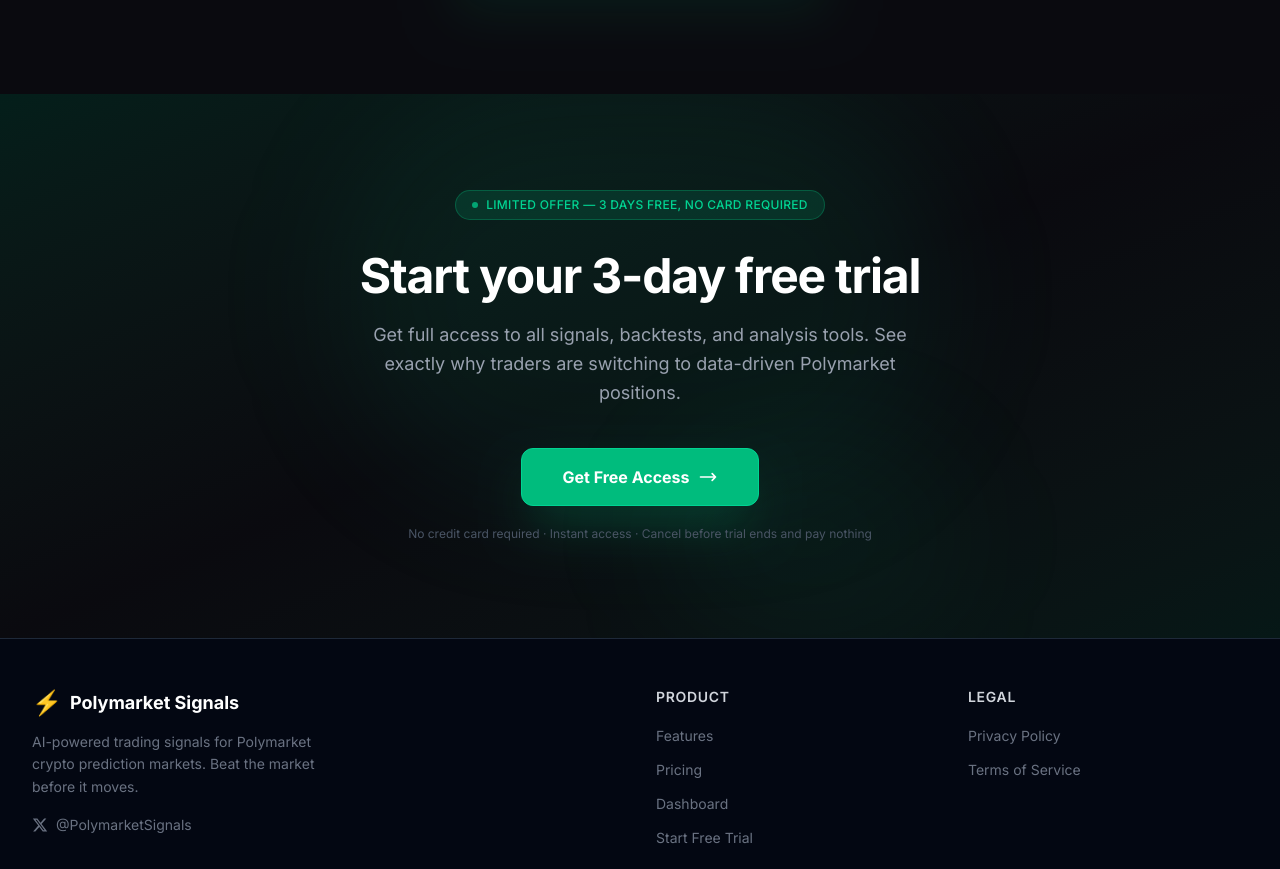
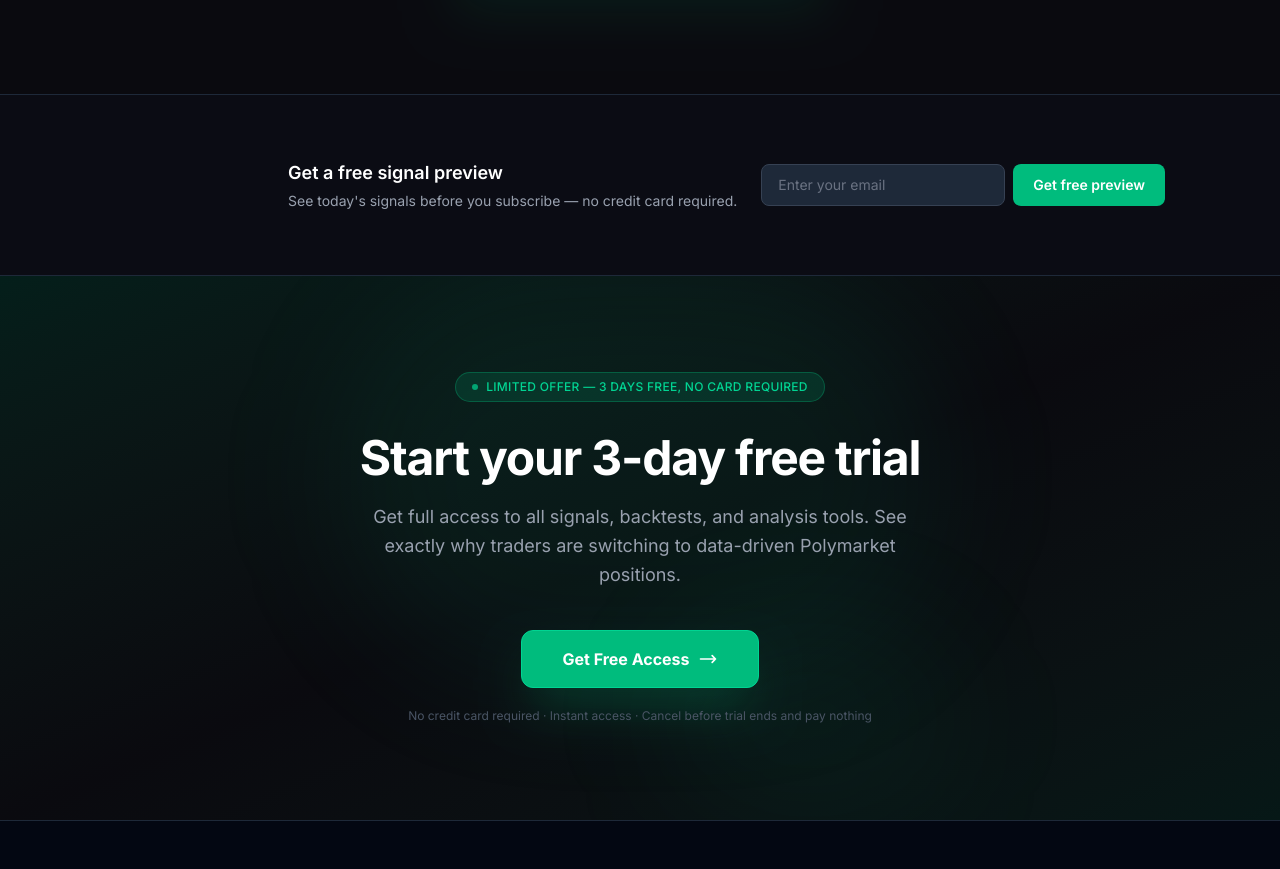
Before and after one commit to vamcrizer/poly-hope, a Next.js app: page / in a window 1280 px wide. Shown: the part 4119-4988 px from the top of the page. Built offline with nearby package versions, Linux system fonts and the light colour scheme; no server answers.

Commit message:
feat: newsletter/lead capture on landing page

```diff
--- /dev/null
+++ b/app/api/newsletter/route.ts
@@ -0,0 +1,19 @@
+import { NextRequest, NextResponse } from 'next/server';
+import { addNewsletterLead } from '@/lib/db';
+
+export const dynamic = 'force-dynamic';
+export const runtime = 'nodejs';
+
+export async function POST(request: NextRequest) {
+  const body = await request.json().catch(() => ({}));
+  const email = typeof body.email === 'string' ? body.email.trim() : '';
+
+  if (!email || !/^[^\s@]+@[^\s@]+\.[^\s@]+$/.test(email)) {
+    return NextResponse.json({ error: 'Valid email required' }, { status: 400 });
+  }
+
+  const source = typeof body.source === 'string' ? body.source.slice(0, 50) : 'landing';
+  addNewsletterLead(email, source);
+
+  return NextResponse.json({ success: true });
+}
--- a/app/page.tsx
+++ b/app/page.tsx
@@ -4,6 +4,7 @@
 import { Card, CardContent } from '@/components/ui/card';
 import { TestimonialCard } from '@/components/TestimonialCard';
 import { LiveSignalTicker } from '@/components/LiveSignalTicker';
+import { NewsletterCapture } from '@/components/NewsletterCapture';
 
 const stats = [
   { value: '2.5:1', label: 'Avg Risk:Reward Ratio' },
@@ -485,6 +486,23 @@
         </div>
       </section>
 
+      {/* Newsletter Capture */}
+      <section className="py-16 border-y border-gray-800 bg-gray-900/20">
+        <div className="max-w-3xl mx-auto px-4 sm:px-6 lg:px-8">
+          <div className="flex flex-col sm:flex-row items-start sm:items-center gap-6">
+            <div className="shrink-0">
+              <h3 className="text-lg font-semibold text-white mb-1">Get a free signal preview</h3>
+              <p className="text-sm text-gray-400">
+                See today&apos;s signals before you subscribe — no credit card required.
+              </p>
+            </div>
+            <div className="sm:ml-auto w-full sm:w-auto">
+              <NewsletterCapture />
+            </div>
+          </div>
+        </div>
+      </section>
+
       {/* Free Trial CTA */}
       <section className="py-24 relative overflow-hidden">
         <div className="absolute inset-0 bg-gradient-to-br from-emerald-950/60 via-[#0a0a0f] to-emerald-950/40 pointer-events-none" />
--- /dev/null
+++ b/components/NewsletterCapture.tsx
@@ -0,0 +1,65 @@
+'use client';
+
+import { useState, FormEvent } from 'react';
+
+export function NewsletterCapture() {
+  const [email, setEmail] = useState('');
+  const [loading, setLoading] = useState(false);
+  const [done, setDone] = useState(false);
+  const [error, setError] = useState('');
+
+  async function handleSubmit(e: FormEvent) {
+    e.preventDefault();
+    if (!email.trim()) return;
+    setLoading(true);
+    setError('');
+    try {
+      const res = await fetch('/api/newsletter', {
+        method: 'POST',
+        headers: { 'Content-Type': 'application/json' },
+        body: JSON.stringify({ email, source: 'landing' }),
+      });
+      if (res.ok) {
+        setDone(true);
+      } else {
+        setError('Something went wrong. Try again.');
+      }
+    } catch {
+      setError('Something went wrong. Try again.');
+    } finally {
+      setLoading(false);
+    }
+  }
+
+  if (done) {
+    return (
+      <div className="flex items-center gap-2 text-sm text-emerald-400">
+        <svg className="w-4 h-4 shrink-0" fill="none" stroke="currentColor" viewBox="0 0 24 24">
+          <path strokeLinecap="round" strokeLinejoin="round" strokeWidth={2} d="M5 13l4 4L19 7" />
+        </svg>
+        You&apos;re on the list! We&apos;ll send you a free signal preview.
+      </div>
+    );
+  }
+
+  return (
+    <form onSubmit={handleSubmit} className="flex flex-col sm:flex-row gap-2 w-full max-w-sm">
+      <input
+        type="email"
+        value={email}
+        onChange={(e) => setEmail(e.target.value)}
+        placeholder="Enter your email"
+        required
+        className="flex-1 px-4 py-2.5 rounded-lg bg-gray-800 border border-gray-700 text-white text-sm placeholder-gray-500 focus:outline-none focus:border-emerald-500/50 focus:ring-1 focus:ring-emerald-500/20 transition-colors"
+      />
+      <button
+        type="submit"
+        disabled={loading}
+        className="px-5 py-2.5 rounded-lg bg-emerald-500 hover:bg-emerald-600 text-white text-sm font-semibold transition-colors disabled:opacity-70 shrink-0"
+      >
+        {loading ? 'Joining...' : 'Get free preview'}
+      </button>
+      {error && <p className="text-xs text-red-400 mt-1">{error}</p>}
+    </form>
+  );
+}
--- a/lib/db.ts
+++ b/lib/db.ts
@@ -277,6 +277,31 @@
   );
 `);
 
+db.exec(`
+  CREATE TABLE IF NOT EXISTS newsletter_leads (
+    id INTEGER PRIMARY KEY AUTOINCREMENT,
+    email TEXT UNIQUE NOT NULL,
+    source TEXT DEFAULT 'landing',
+    created_at TEXT DEFAULT (datetime('now'))
+  );
+`);
+
+export function addNewsletterLead(email: string, source = 'landing'): boolean {
+  try {
+    db.prepare('INSERT OR IGNORE INTO newsletter_leads (email, source) VALUES (?, ?)')
+      .run(email.toLowerCase().trim(), source);
+    return true;
+  } catch {
+    return false;
+  }
+}
+
+export function getNewsletterLeads(): { id: number; email: string; source: string; created_at: string }[] {
+  return db.prepare('SELECT * FROM newsletter_leads ORDER BY id DESC LIMIT 500').all() as {
+    id: number; email: string; source: string; created_at: string;
+  }[];
+}
+
 export interface ApiKey {
   id: number;
   user_id: number;
```
